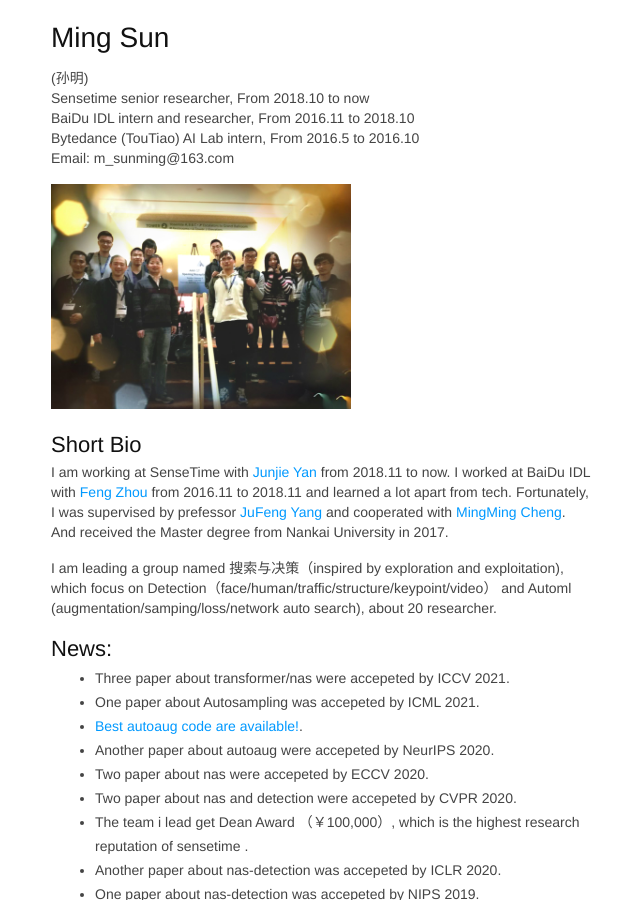
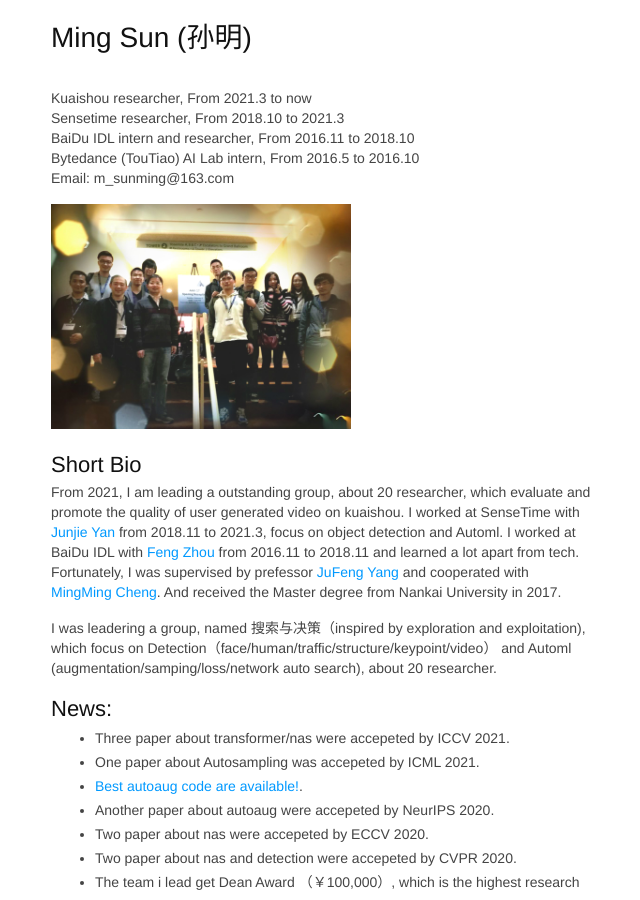
Before and after one commit to msunming/msunming.github.io, a Jekyll site: the page index.html, which Jekyll copies as it is, in a window 1280 px wide and 900 px high. Shown: the whole window, without its empty margins (109-749 px from the left). Built offline with Jekyll 4.4.1, drawn with Linux system fonts in a browser that asks for light colours.

Commit message:
Update index.html

```diff
--- a/index.html
+++ b/index.html
@@ -440,22 +440,24 @@ pre .markdown .emphasis {
 			<title>Ming Sun</title>
 		<body>
 		<div id="content">
-		<h1>Ming Sun </h1>
-		<p>(孙明)<br>
-        Sensetime senior researcher, From 2018.10 to now <br>
+		<h1>Ming Sun (孙明) </h1>
+		<p><br>
+		Kuaishou researcher, From 2021.3 to now	<br>
+                Sensetime researcher, From 2018.10 to 2021.3 <br>
 		BaiDu IDL intern and researcher, From 2016.11 to 2018.10 <br>
 		Bytedance (TouTiao) AI Lab intern, From 2016.5 to 2016.10 <br>
 		Email: m_sunming@163.com <br>
 		</p>
 		<p><img src='./Image/me.jpg', width='300'></p>
 		<h2>Short Bio</h2>
-        <p> I am working at SenseTime with <a href="https://yan-junjie.github.io/">Junjie Yan </a> from 2018.11 to now.
+        <p> From 2021, I am leading a outstanding group, about 20 researcher, which evaluate and promote the quality of user generated video on kuaishou.
+	    I worked at SenseTime with <a href="https://yan-junjie.github.io/">Junjie Yan </a> from 2018.11 to 2021.3, focus on object detection and Automl.
             I worked at BaiDu IDL with <a href="http://f-zhou.com/">Feng Zhou</a> from 2016.11 to 2018.11 and learned a lot apart from tech.
 			Fortunately, I was supervised by prefessor <a href="http://cv.nankai.edu.cn/">JuFeng Yang</a> and cooperated with <a href="http://mmcheng.net/zh/cmm/">MingMing Cheng</a>.
 			And received the Master degree from Nankai University in 2017.
 		</p>
 		<p>
-			I am leading a group named 搜索与决策（inspired by exploration and exploitation), which focus on Detection（face/human/traffic/structure/keypoint/video） and Automl (augmentation/samping/loss/network auto search), about 20 researcher.
+			I was leadering a group, named 搜索与决策（inspired by exploration and exploitation), which focus on Detection（face/human/traffic/structure/keypoint/video） and Automl (augmentation/samping/loss/network auto search), about 20 researcher.
 		</p>
 
 	        <h2>News:</h2>
```
